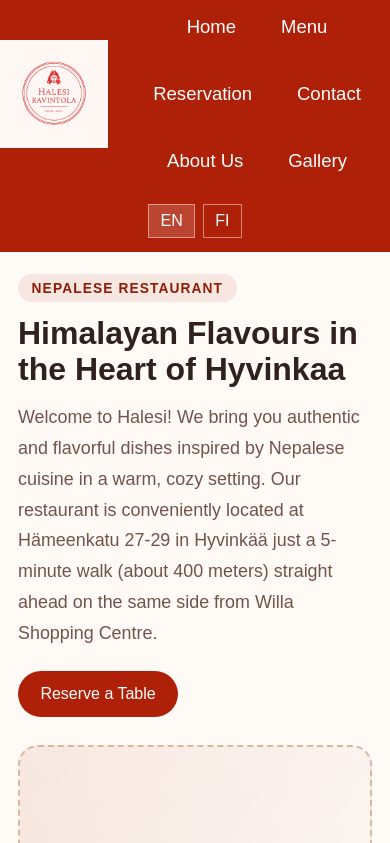
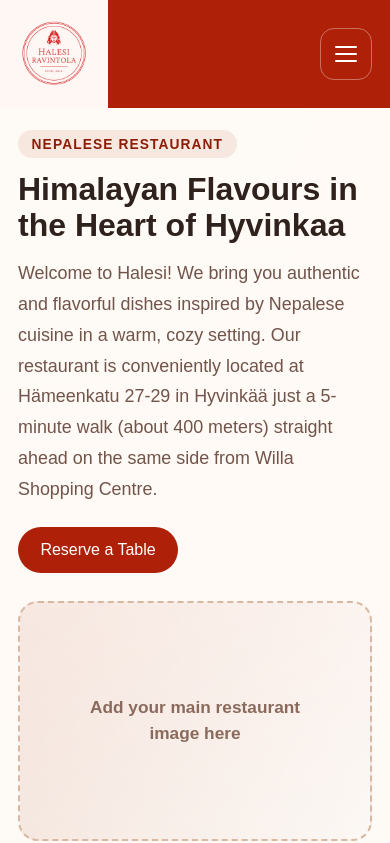
Before and after one commit to RavintolaHalesi/halesi-ravintola-website, a Next.js app: page / in a window 390 px wide. Shown: the top 843 px of the page. Built offline with nearby package versions, Linux system fonts and the light colour scheme.

Commit message:
Improve mobile navigation

```diff
--- a/app/globals.css
+++ b/app/globals.css
@@ -55,7 +55,7 @@
   top: 0;
   z-index: 20;
   display: grid;
-  grid-template-columns: 108px minmax(0, 1fr) auto;
+  grid-template-columns: 108px minmax(0, 1fr);
   align-items: center;
   gap: 1rem;
   padding-right: 1rem;
@@ -73,6 +73,32 @@
   width: 88px;
   height: 88px;
   object-fit: contain;
+}
+
+.mobileMenuBtn {
+  display: none;
+  justify-self: end;
+  width: 52px;
+  height: 52px;
+  border: 1px solid rgba(255, 255, 255, 0.35);
+  border-radius: 14px;
+  background: transparent;
+  color: #fff;
+  padding: 0;
+  cursor: pointer;
+}
+
+.mobileMenuBtn span {
+  display: block;
+  width: 22px;
+  height: 2px;
+  margin: 5px auto;
+  background: currentColor;
+  border-radius: 999px;
+}
+
+.navPanel {
+  display: contents;
 }
 
 .nav {
@@ -451,7 +477,6 @@
     white-space: normal;
   }
 
-
   .heroSection,
   .twoColumn,
   .contactSection,
@@ -462,13 +487,43 @@
 
   .topbar {
     grid-template-columns: 108px 1fr;
-    padding-right: 0;
+    padding: 0 18px 0 0;
+  }
+
+  .mobileMenuBtn {
+    display: block;
+  }
+
+  .navPanel {
+    display: none;
+    grid-column: 1 / -1;
+    padding: 0 18px 18px;
+  }
+
+  .mobileNavOpen .navPanel {
+    display: grid;
+    gap: 14px;
+  }
+
+  .nav {
+    flex-direction: column;
+    align-items: stretch;
+    gap: 0.9rem;
+    padding: 0;
+  }
+
+  .nav a {
+    display: block;
+    padding: 0.95rem 1rem;
+    border: 1px solid rgba(255, 255, 255, 0.22);
+    border-radius: 14px;
+    text-align: center;
+    background: rgba(255, 255, 255, 0.08);
   }
 
   .langSwitch {
-    grid-column: 1 / -1;
-    justify-content: center;
-    padding: 0 0 14px;
+    justify-content: flex-start;
+    padding: 0;
   }
 }
 
--- a/app/page.js
+++ b/app/page.js
@@ -121,6 +121,7 @@
 
 export default function HomePage() {
   const [language, setLanguage] = useState("en");
+  const [mobileNavOpen, setMobileNavOpen] = useState(false);
 
   useEffect(() => {
     const savedLanguage = localStorage.getItem("halesi-language");
@@ -128,6 +129,10 @@
       setLanguage(savedLanguage);
     }
   }, []);
+
+  useEffect(() => {
+    setMobileNavOpen(false);
+  }, [language]);
   const [status, setStatus] = useState({ type: "", message: "" });
   const [loading, setLoading] = useState(false);
   const t = translations[language];
@@ -166,18 +171,31 @@
   return (
     <><ScrollReset /><main className="page">
       <div className="shell">
-        <header className="topbar">
+        <header className={`topbar ${mobileNavOpen ? "mobileNavOpen" : ""}`}>
           <a className="logoPanel" href="#home" aria-label="Halesi Ravintola home">
             <img src="/assets/logo.png" alt="Halesi Ravintola logo" />
           </a>
 
+          <button
+            type="button"
+            className="mobileMenuBtn"
+            aria-label="Toggle navigation"
+            aria-expanded={mobileNavOpen}
+            onClick={() => setMobileNavOpen((open) => !open)}
+          >
+            <span />
+            <span />
+            <span />
+          </button>
+
+          <div className="navPanel">
             <nav className="nav">
-            <a href="#home">{t.navHome}</a>
-            <a href="/menu.html">{t.navMenu}</a>
-            <a href="#reservation">{t.navReservation}</a>
-            <a href="#contact">{t.navContact}</a>
-            <a href="#about">{t.navAbout}</a>
-            <a href="/gallery.html">{t.navGallery}</a>
+              <a href="#home" onClick={() => setMobileNavOpen(false)}>{t.navHome}</a>
+              <a href="/menu.html" onClick={() => setMobileNavOpen(false)}>{t.navMenu}</a>
+              <a href="#reservation" onClick={() => setMobileNavOpen(false)}>{t.navReservation}</a>
+              <a href="#contact" onClick={() => setMobileNavOpen(false)}>{t.navContact}</a>
+              <a href="#about" onClick={() => setMobileNavOpen(false)}>{t.navAbout}</a>
+              <a href="/gallery.html" onClick={() => setMobileNavOpen(false)}>{t.navGallery}</a>
             </nav>
 
             <div className="langSwitch" aria-label="Language switcher">
@@ -195,6 +213,7 @@
               >
                 FI
               </button>
+            </div>
           </div>
         </header>
 
--- a/public/gallery.html
+++ b/public/gallery.html
@@ -46,7 +46,7 @@
         top: 0;
         z-index: 20;
         display: grid;
-        grid-template-columns: 108px minmax(0, 1fr) auto;
+        grid-template-columns: 108px minmax(0, 1fr);
         align-items: center;
         gap: 1rem;
         padding-right: 1rem;
@@ -64,6 +64,32 @@
         width: 88px;
         height: 88px;
         object-fit: contain;
+      }
+
+      .mobileMenuBtn {
+        display: none;
+        justify-self: end;
+        width: 52px;
+        height: 52px;
+        border: 1px solid rgba(255, 255, 255, 0.35);
+        border-radius: 14px;
+        background: transparent;
+        color: #fff;
+        padding: 0;
+        cursor: pointer;
+      }
+
+      .mobileMenuBtn span {
+        display: block;
+        width: 22px;
+        height: 2px;
+        margin: 5px auto;
+        background: currentColor;
+        border-radius: 999px;
+      }
+
+      .navPanel {
+        display: contents;
       }
 
       .nav {
@@ -144,13 +170,43 @@
       @media (max-width: 800px) {
         .topbar {
           grid-template-columns: 108px 1fr;
-          padding-right: 0;
+          padding-right: 18px;
+        }
+
+        .mobileMenuBtn {
+          display: block;
+        }
+
+        .navPanel {
+          display: none;
+          grid-column: 1 / -1;
+          padding: 0 18px 18px;
+        }
+
+        .topbar.mobileNavOpen .navPanel {
+          display: grid;
+          gap: 14px;
+        }
+
+        .nav {
+          flex-direction: column;
+          align-items: stretch;
+          gap: 0.9rem;
+          padding: 0;
+        }
+
+        .nav a {
+          display: block;
+          padding: 0.95rem 1rem;
+          border: 1px solid rgba(255, 255, 255, 0.22);
+          border-radius: 14px;
+          text-align: center;
+          background: rgba(255, 255, 255, 0.08);
         }
 
         .langSwitch {
-          grid-column: 1 / -1;
-          justify-content: center;
-          padding: 0 0 14px;
+          justify-content: flex-start;
+          padding: 0;
         }
 
         .hero {
@@ -174,6 +230,12 @@
         <a class="logoPanel" href="/#home">
           <img src="/assets/logo.png" alt="Halesi Ravintola logo" />
         </a>
+        <button class="mobileMenuBtn" type="button" aria-label="Toggle navigation" aria-expanded="false">
+          <span></span>
+          <span></span>
+          <span></span>
+        </button>
+        <div class="navPanel">
           <nav class="nav">
             <a href="/#home" data-i18n="navHome">Home</a>
             <a href="/menu.html" data-i18n="navMenu">Menu</a>
@@ -185,6 +247,7 @@
           <div class="langSwitch">
             <button class="langBtn active" data-lang="en" type="button">EN</button>
             <button class="langBtn" data-lang="fi" type="button">FI</button>
+          </div>
         </div>
       </header>
 
@@ -228,6 +291,8 @@
 
       const buttons = document.querySelectorAll('.langBtn');
       const nodes = document.querySelectorAll('[data-i18n]');
+      const mobileMenuBtn = document.querySelector('.mobileMenuBtn');
+      const topbar = document.querySelector('.topbar');
 
       function applyLanguage(language) {
         document.documentElement.lang = language;
@@ -248,6 +313,20 @@
         button.addEventListener('click', () => applyLanguage(button.dataset.lang));
       });
 
+      if (mobileMenuBtn) {
+        mobileMenuBtn.addEventListener('click', () => {
+          const isOpen = topbar.classList.toggle('mobileNavOpen');
+          mobileMenuBtn.setAttribute('aria-expanded', String(isOpen));
+        });
+
+        document.querySelectorAll('.nav a').forEach((link) => {
+          link.addEventListener('click', () => {
+            topbar.classList.remove('mobileNavOpen');
+            mobileMenuBtn.setAttribute('aria-expanded', 'false');
+          });
+        });
+      }
+
       applyLanguage(localStorage.getItem('halesi-language') || 'en');
     </script>
   </body>
--- a/public/menu.html
+++ b/public/menu.html
@@ -45,7 +45,7 @@
         top: 0;
         z-index: 20;
         display: grid;
-        grid-template-columns: 108px minmax(0, 1fr) auto;
+        grid-template-columns: 108px minmax(0, 1fr);
         align-items: center;
         gap: 1rem;
         padding-right: 1rem;
@@ -63,6 +63,32 @@
         width: 88px;
         height: 88px;
         object-fit: contain;
+      }
+
+      .mobileMenuBtn {
+        display: none;
+        justify-self: end;
+        width: 52px;
+        height: 52px;
+        border: 1px solid rgba(255, 255, 255, 0.35);
+        border-radius: 14px;
+        background: transparent;
+        color: #fff;
+        padding: 0;
+        cursor: pointer;
+      }
+
+      .mobileMenuBtn span {
+        display: block;
+        width: 22px;
+        height: 2px;
+        margin: 5px auto;
+        background: currentColor;
+        border-radius: 999px;
+      }
+
+      .navPanel {
+        display: contents;
       }
 
       .nav {
@@ -168,13 +194,43 @@
       @media (max-width: 800px) {
         .topbar {
           grid-template-columns: 108px 1fr;
-          padding-right: 0;
+          padding-right: 18px;
+        }
+
+        .mobileMenuBtn {
+          display: block;
+        }
+
+        .navPanel {
+          display: none;
+          grid-column: 1 / -1;
+          padding: 0 18px 18px;
+        }
+
+        .topbar.mobileNavOpen .navPanel {
+          display: grid;
+          gap: 14px;
+        }
+
+        .nav {
+          flex-direction: column;
+          align-items: stretch;
+          gap: 0.9rem;
+          padding: 0;
+        }
+
+        .nav a {
+          display: block;
+          padding: 0.95rem 1rem;
+          border: 1px solid rgba(255, 255, 255, 0.22);
+          border-radius: 14px;
+          text-align: center;
+          background: rgba(255, 255, 255, 0.08);
         }
 
         .langSwitch {
-          grid-column: 1 / -1;
-          justify-content: center;
-          padding: 0 0 14px;
+          justify-content: flex-start;
+          padding: 0;
         }
 
         .hero {
@@ -194,6 +250,12 @@
         <a class="logoPanel" href="/#home">
           <img src="/assets/logo.png" alt="Halesi Ravintola logo" />
         </a>
+        <button class="mobileMenuBtn" type="button" aria-label="Toggle navigation" aria-expanded="false">
+          <span></span>
+          <span></span>
+          <span></span>
+        </button>
+        <div class="navPanel">
           <nav class="nav">
             <a href="/#home" data-i18n="navHome">Home</a>
             <a href="/menu.html" data-i18n="navMenu">Menu</a>
@@ -205,6 +267,7 @@
           <div class="langSwitch">
             <button class="langBtn active" data-lang="en" type="button">EN</button>
             <button class="langBtn" data-lang="fi" type="button">FI</button>
+          </div>
         </div>
       </header>
 
@@ -271,6 +334,8 @@
 
       const buttons = document.querySelectorAll('.langBtn');
       const nodes = document.querySelectorAll('[data-i18n]');
+      const mobileMenuBtn = document.querySelector('.mobileMenuBtn');
+      const topbar = document.querySelector('.topbar');
 
       function applyLanguage(language) {
         document.documentElement.lang = language;
@@ -291,6 +356,20 @@
         button.addEventListener('click', () => applyLanguage(button.dataset.lang));
       });
 
+      if (mobileMenuBtn) {
+        mobileMenuBtn.addEventListener('click', () => {
+          const isOpen = topbar.classList.toggle('mobileNavOpen');
+          mobileMenuBtn.setAttribute('aria-expanded', String(isOpen));
+        });
+
+        document.querySelectorAll('.nav a').forEach((link) => {
+          link.addEventListener('click', () => {
+            topbar.classList.remove('mobileNavOpen');
+            mobileMenuBtn.setAttribute('aria-expanded', 'false');
+          });
+        });
+      }
+
       applyLanguage(localStorage.getItem('halesi-language') || 'en');
     </script>
   </body>
```
Lines whose indentation alone changed are shown as unchanged.
